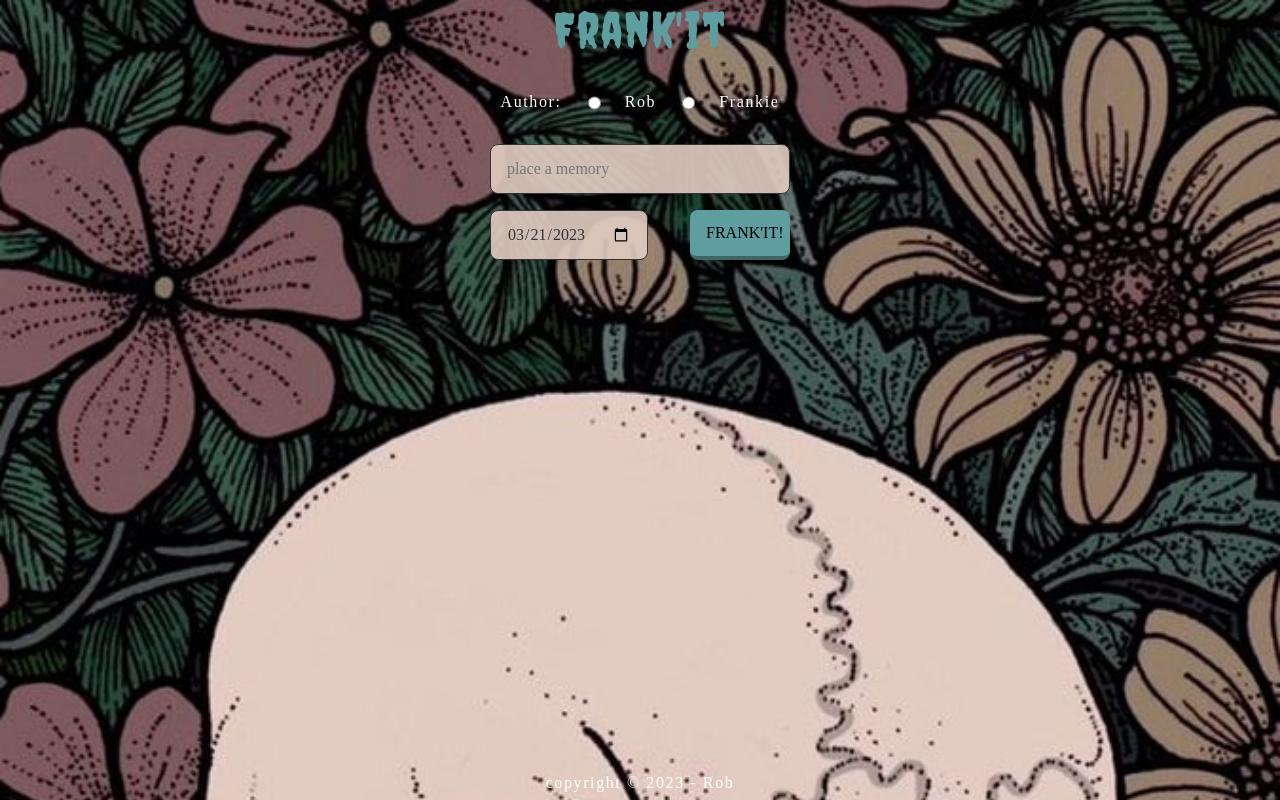
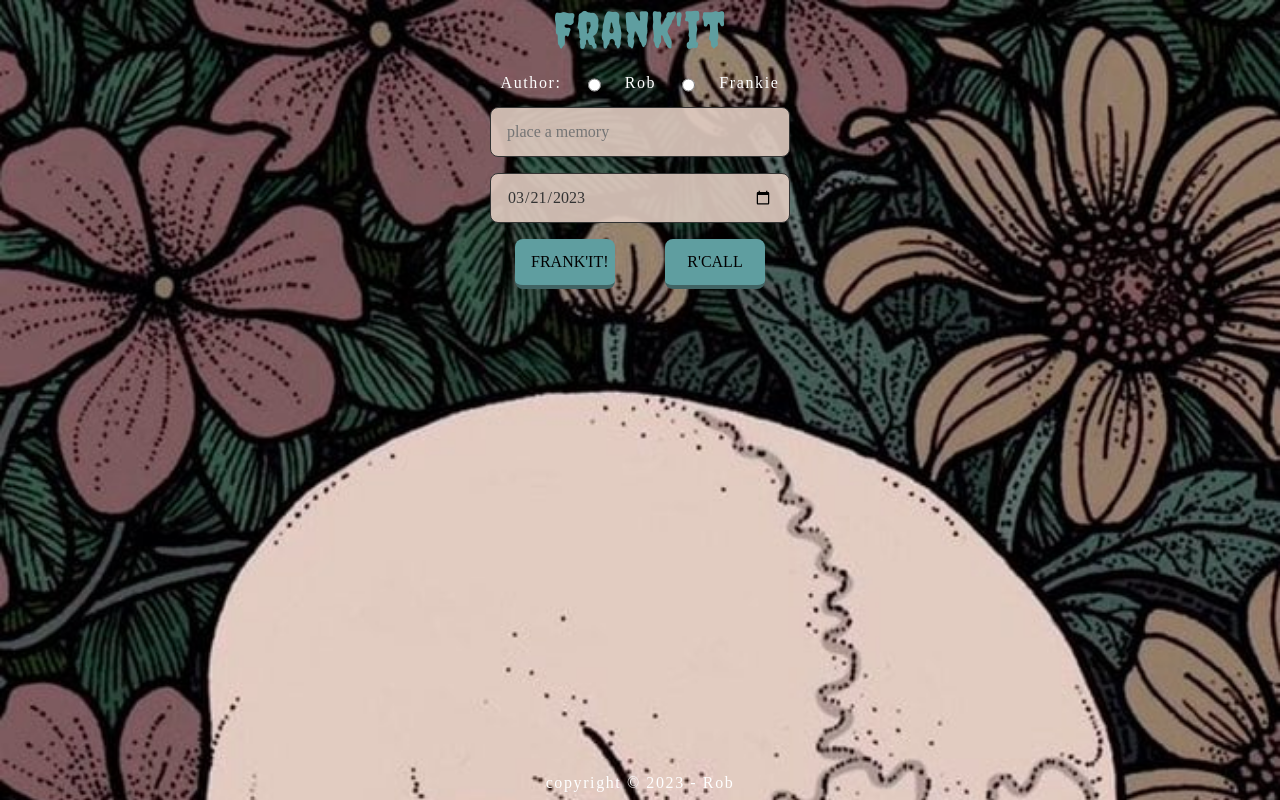
Before and after one commit to RobertoCastelli/to-frank-it, a React (Create React App) app: page / in a window 1280 px wide. Built offline with nearby package versions, Linux system fonts and the light colour scheme; a web font is replaced by a local one.

Commit message:
fix daily calls server

```diff
--- a/src/components/InputField.jsx
+++ b/src/components/InputField.jsx
@@ -2,8 +2,15 @@ import React, { useContext } from "react"
 import { ContextData } from "../context"
 
 export const InputField = () => {
-  const { text, handleChange, handleRadio, day, handleDate, addPost } =
-    useContext(ContextData)
+  const {
+    text,
+    handleChange,
+    handleRadio,
+    day,
+    handleDate,
+    addPost,
+    recallPost,
+  } = useContext(ContextData)
 
   return (
     <div>
@@ -32,9 +39,11 @@ export const InputField = () => {
           maxLength={70}
           type="text"
         />
-        <div className="main_content">
-          <input type="date" value={day} onChange={handleDate} />
+
+        <input type="date" value={day} onChange={handleDate} />
+        <div className="main_buttons">
           <button onClick={addPost}>FRANK'IT!</button>
+          <button onClick={recallPost}>R'CALL</button>
         </div>
       </div>
     </div>
--- a/src/context.jsx
+++ b/src/context.jsx
@@ -13,9 +13,7 @@ import {
 } from "firebase/firestore"
 
 // TODO: random post-it colour
-// TODO: date order
-// TODO: stroke line on text when done
-// TODO: decision YES - NO
+// TODO: date expire
 
 // --- CONTEXT
 export const ContextData = React.createContext()
@@ -36,11 +34,6 @@ export const ContextProvider = (props) => {
   const handleChange = (e) => setText(e.target.value)
   const handleDate = (e) => setDay(e.target.value)
   const handleRadio = (e) => setRadio(e.target.value)
-
-  // --- SHOW POSTS
-  /*   useEffect(() => {
-    setPosts(posts)
-  }, [posts]) */
 
   // --- GET POSTS
   const getPosts = async () => {
@@ -71,6 +64,9 @@ export const ContextProvider = (props) => {
     getPosts()
   }
 
+  // --- RECALL POSTS
+  const recallPost = () => getPosts()
+
   // --- DELETE POST
   const deletePost = async (e) => {
     deleteAudio.play()
@@ -89,6 +85,7 @@ export const ContextProvider = (props) => {
         handleDate,
         handleRadio,
         addPost,
+        recallPost,
         deletePost,
       }}
     >
--- a/src/index.css
+++ b/src/index.css
@@ -75,14 +75,18 @@ input {
   gap: 1rem;
 }
 .main_content {
-  display: flex;
-  justify-content: space-between;
+  display: grid;
 }
 .main_radio {
   color: white;
   display: flex;
   justify-content: space-around;
   align-items: center;
+  height: 1rem;
+}
+.main_buttons {
+  display: flex;
+  justify-content: space-around;
 }
 
 /* POST IT */
```
